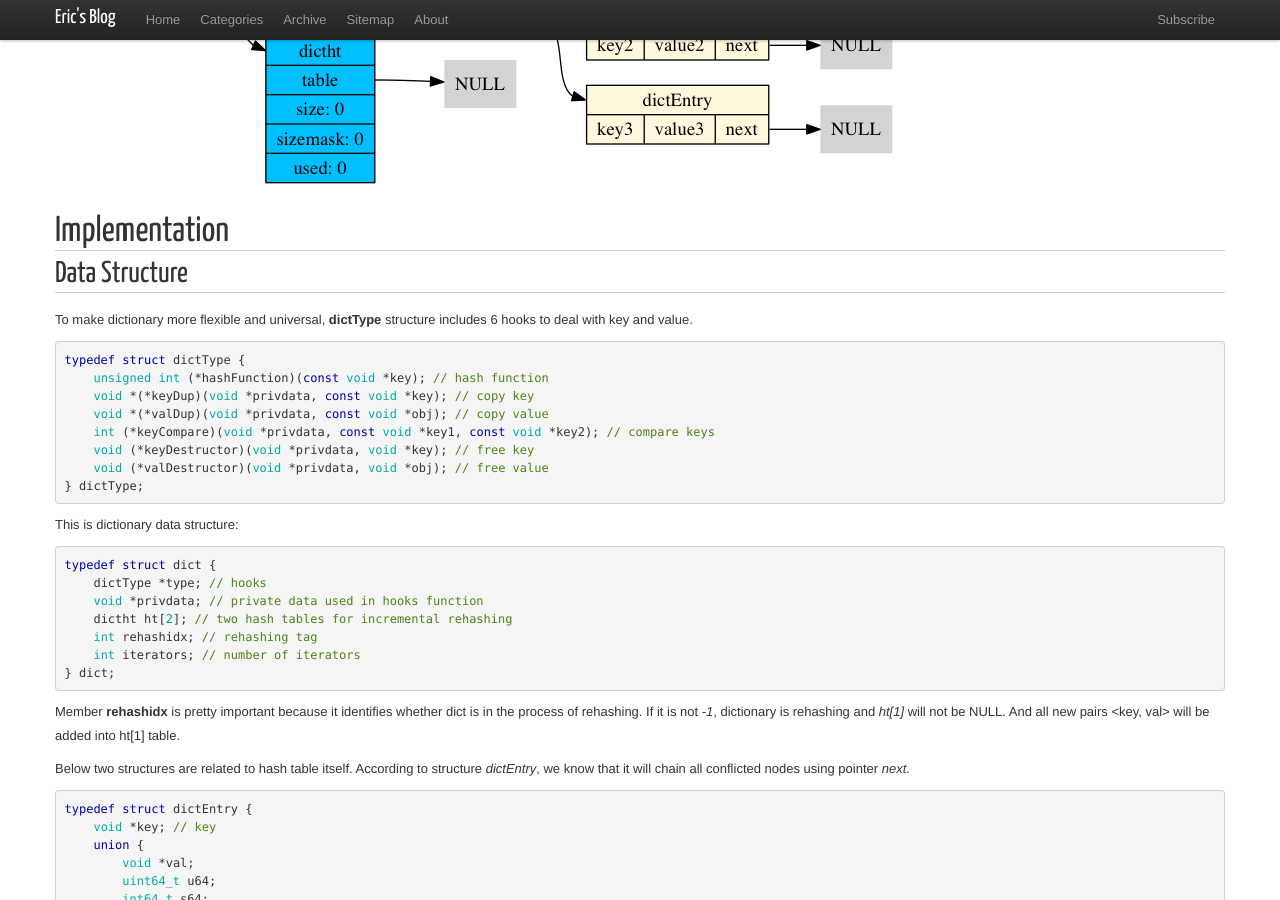
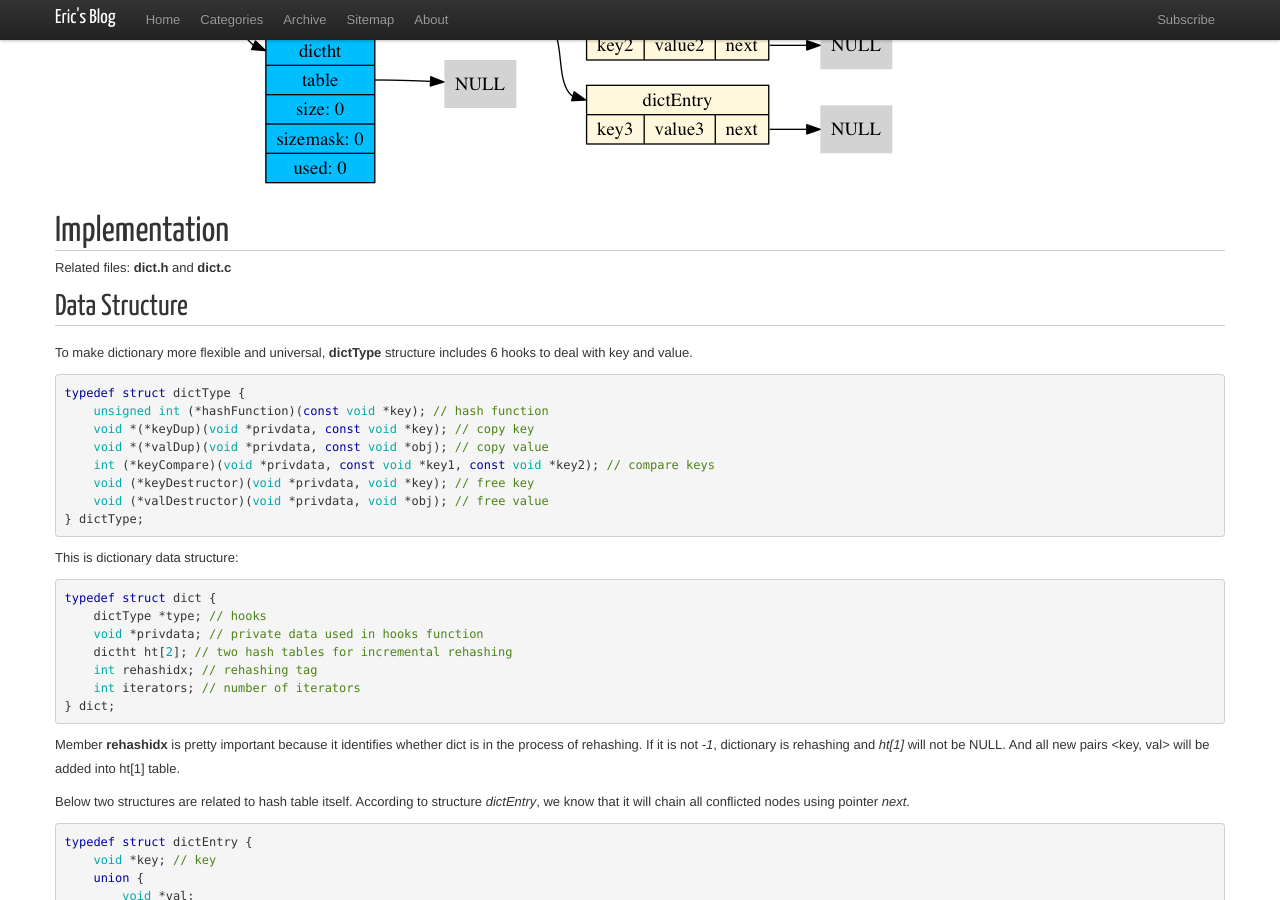
Before and after one commit to wjin/wjin.github.io, a Jekyll site: the page built from _posts/2014-08-14-redis-internal-data-structure--dictionary.md, in a window 1280 px wide and 900 px high, scrolled down 554 px. Built offline with Jekyll 4.4.1, drawn with Linux system fonts in a browser that asks for light colours; nearby versions of some CDN libraries; Markdown is read by kramdown in place of the engine named in the settings; comment, search, counter and statistics services are not loaded.

Commit message:
fix redis dictionary post
Signed-off-by: Wei Jin <wjin.cn@gmail.com>

```diff
--- a/_posts/2014-08-14-redis-internal-data-structure--dictionary.md
+++ b/_posts/2014-08-14-redis-internal-data-structure--dictionary.md
@@ -17,6 +17,9 @@ Here is an overview of dictionary. ht[1] is always empty unless it is in the pro
 ![img](/assets/img/post/redis_dict.png)
 
 # Implementation
+
+Related files: **dict.h** and **dict.c**
+
 ## Data Structure
 To make dictionary more flexible and universal, **dictType** structure includes 6 hooks to deal with key and value.
 
```
